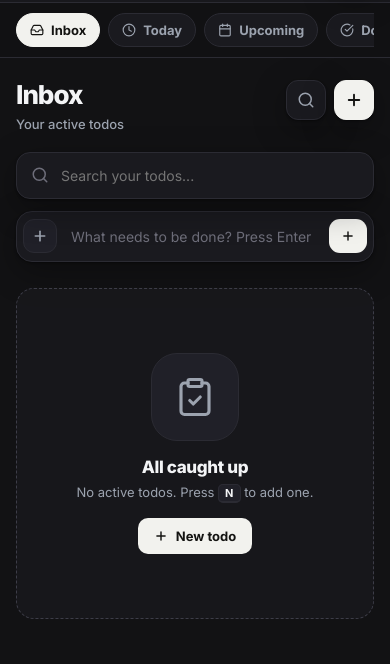
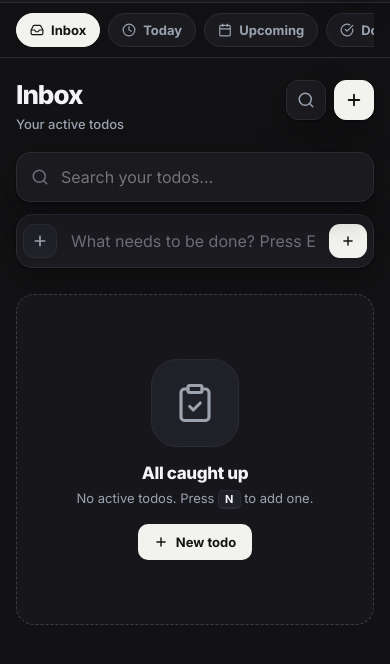
Before and after one commit to omkar142web/todos, a plain HTML site: page index.html in a window 390 px wide. Shown: the part 66-730 px from the top of the page. Drawn offline with Linux system fonts and the light colour scheme.

Commit message:
prevent ios auto-zoom: 16px inputs on mobile

```diff
--- a/index.html
+++ b/index.html
@@ -491,6 +491,7 @@
         .todo-actions { position: absolute; right: 8px; top: 8px; }
         .todo-action { opacity: 1; width: 30px; height: 30px; }
         .shortcut { display: none; }
+        .search, .quick-add input, .field input, .field textarea, .field select { font-size: 16px; }
         .quick-add { padding: 6px; }
         .add-todo { padding: 10px 12px; }
         .add-todo span { display: none; }
```
